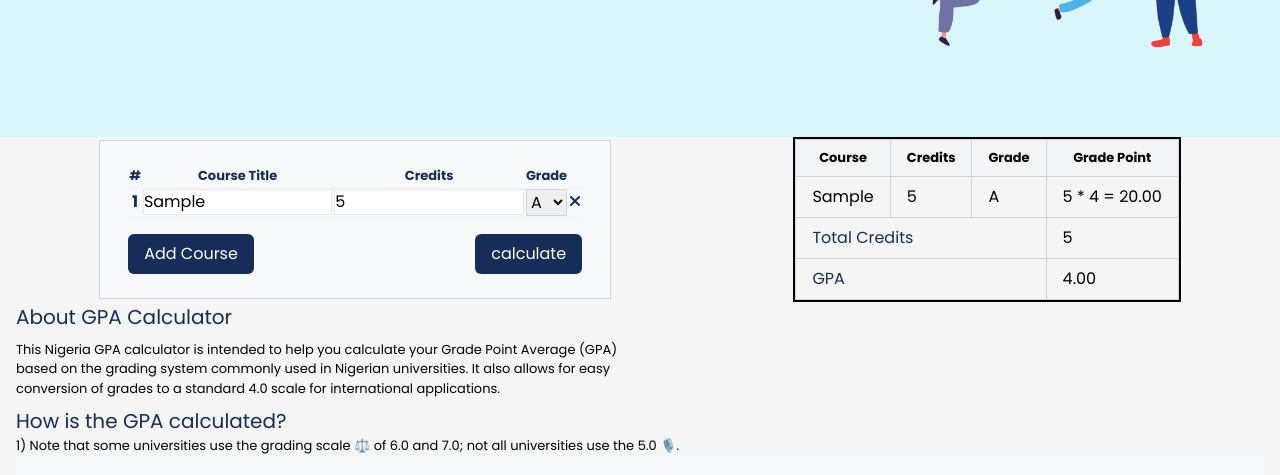
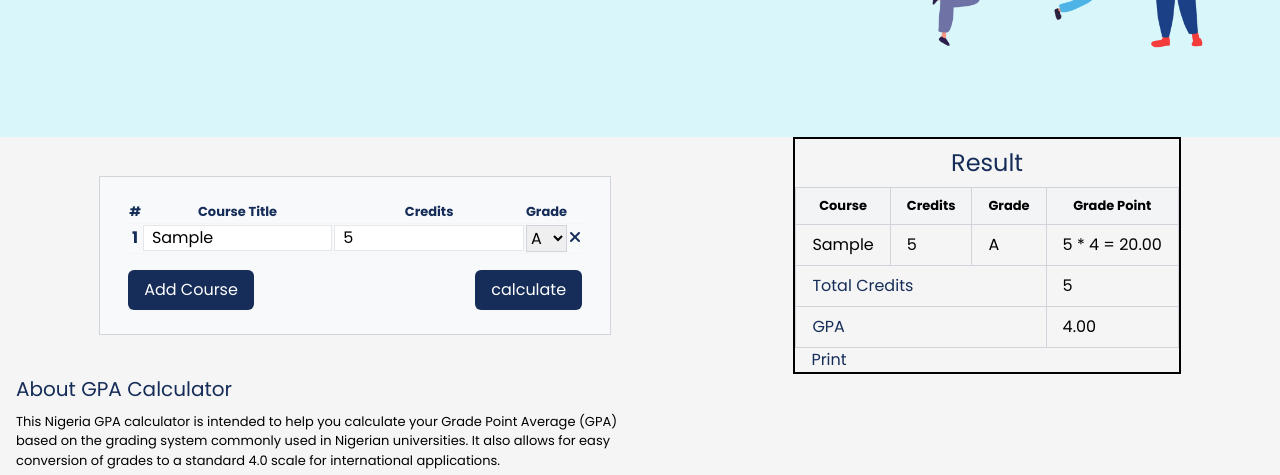
Before and after one commit to skido600/gpacalTeam, a website: page index.html in a window 1280 px wide. Both pictures are taken after typing "Sample", "5" into the empty fields and a click on the button "calculate". Shown: the part 261-736 px from the top of the page. Drawn offline with nearby package versions, Linux system fonts and the light colour scheme.

Commit message:
version2

```diff
--- a/index.html
+++ b/index.html
@@ -10,6 +10,9 @@
       href="https://fonts.googleapis.com/css2?family=DM+Sans:ital,wght@0,400;1,400&family=Inter:wght@100;400;700&family=Poppins:wght@100;400;700&display=swap"
       rel="stylesheet"
     />
+    <script src="https://cdnjs.cloudflare.com/ajax/libs/jspdf/2.5.1/jspdf.umd.min.js"></script>
+    <link rel="icon" href="favicon.ico" type="image/x-icon" />
+
     <link
       rel="stylesheet"
       href="https://cdnjs.cloudflare.com/ajax/libs/font-awesome/6.7.2/css/all.min.css"
@@ -88,6 +91,9 @@
     <section class="md:flex justify-around items-center flex-row-reverse">
       <div class="calculated hidden border-2 border-black mx-4">
         <table class="border-collapse border border-gray-300">
+          <caption class="text-2xl text-[#152D58] py-2">
+            Result
+          </caption>
           <thead class="bg-gray-100">
             <tr>
               <th class="border border-gray-300 px-4 py-2 text-[13px]">
@@ -106,6 +112,9 @@
           </thead>
           <tbody></tbody>
         </table>
+        <div class="print px-4 text-[#152D58]">
+          <a href="#">Print</a>
+        </div>
       </div>
 
       <main
--- a/js.js
+++ b/js.js
@@ -7,7 +7,9 @@ document.addEventListener("DOMContentLoaded", () => {
   const calculateBtn = document.querySelector("#calculate-btn");
   const calculatedTable = document.querySelector(".calculated");
   const errorMessage = document.querySelector(".error-message");
+
   let courseCount = 0;
+  // const printBtn = document.querySelector(".print a");
 
   // Toggle menu visibility
   menu.addEventListener("click", () => {
@@ -96,7 +98,7 @@ document.addEventListener("DOMContentLoaded", () => {
           title: courseTitle,
           credits: credits,
           grade: grade,
-          gradeValue: gradeValue, // Store the numeric value of the grade
+          gradeValue: gradeValue,
           gradePoint: gradePoint,
         });
 
@@ -110,7 +112,7 @@ document.addEventListener("DOMContentLoaded", () => {
     if (!isValid) {
       errorMessage.textContent =
         "Please ensure all fields are filled in correctly (Course Title and Credits).";
-      errorMessage.classList.add("text-red-500");
+
       return;
     }
 
@@ -158,6 +160,26 @@ document.addEventListener("DOMContentLoaded", () => {
     calculatedTable.classList.remove("hidden");
   });
 
+  // printBtn.addEventListener("click", (e) => {
+  //   e.preventDefault(); // Prevent the default link action
+
+  //   const { jsPDF } = window.jspdf;
+  //   const doc = new jsPDF();
+
+  //   // Wait until the table is rendered
+  //   const table = document.querySelector(".calculated table");
+  //   const tableHtml = table.outerHTML;
+
+  //   // Add the table to the PDF
+  //   doc.html(tableHtml, {
+  //     callback: function (doc) {
+  //       doc.save("gpa-table.pdf"); // Save the PDF with a custom filename
+  //     },
+  //     x: 10,
+  //     y: 10,
+  //   });
+  // });
+
   // Add 5 rows by default on page load
   for (let i = 0; i < 1; i++) {
     addRow();
--- a/package.json
+++ b/package.json
@@ -9,5 +9,8 @@
   "keywords": [],
   "author": "",
   "license": "ISC",
-  "description": ""
+  "description": "",
+  "dependencies": {
+    "dompurify": "^3.2.3"
+  }
 }
```
Also changed, not shown: src/output.css, 1 other file.
